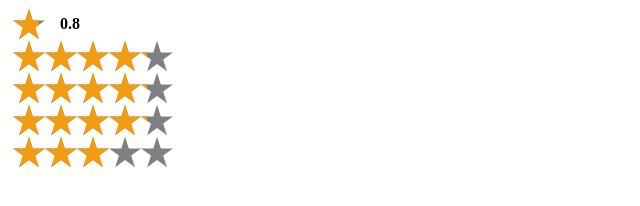
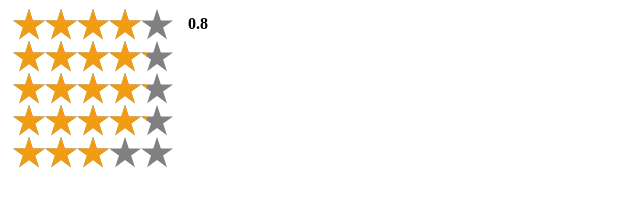
Before and after one commit to prrashi/rateYo, a website: page examples/index.html in a window 1280 px wide. Shown: the whole page, without its empty margins (0-640 px from the left). Drawn offline with nearby package versions, Linux system fonts and the light colour scheme.

Commit message:
Added color gradeient rating example

```diff
--- /dev/null
+++ b/examples/color.js
@@ -0,0 +1,63 @@
+window.coolColor = {};
+
+!(function(color){
+
+  function isDefined (value) {
+
+    return value.toString() !== "undefined";
+  }
+
+  var hexRegex = /^#([0-9a-f]{2})([0-9a-f]{2})([0-9a-f]{2})$/,
+      rgbRegex = /^rgb\(([0-9]{1,3}),([0-9]{1,3}),([0-9]{1,3})\)$/;
+
+  var hexToRGB = color.hexToRGB = function (hex) {
+
+    if (!hexRegex.test(hex)) {
+
+      return null;
+    }
+
+    var hexValues = hexRegex.exec(hex),
+	r = parseInt(hexValues[1], 16),
+	g = parseInt(hexValues[2], 16),
+	b = parseInt(hexValues[3], 16);
+
+    return {r:r, g:g, b:b}
+  };
+
+  function getPick(startVal, endVal, pick) {
+
+    var newVal = (endVal - startVal)*(pick/100);
+
+    newVal = Math.round(startVal + newVal).toString(16);
+
+    if (newVal.length === 1) {
+
+	newVal = "0" + newVal;
+    }
+
+    return newVal;
+  }
+
+  function pickColor (startColor, endColor, pick) {
+
+    if (!startColor || !endColor) {
+
+      return null;
+    }
+
+    pick = isDefined(pick)? pick : 0;
+
+    startColor = hexToRGB(startColor);
+    endColor = hexToRGB(endColor);
+
+    var r = getPick(startColor.r, endColor.r, pick),
+        b = getPick(startColor.b, endColor.b, pick),
+        g = getPick(startColor.g, endColor.g, pick);
+
+    return "#" + r + g + b;
+  }
+
+  color.pickColor = pickColor;
+
+}(coolColor));
--- a/examples/index.html
+++ b/examples/index.html
@@ -23,6 +23,7 @@
     <div class="rateyo-readonly-widg"></div>
     <script type="text/javascript" src="../bower_components/jquery/dist/jquery.min.js"></script>
     <script type="text/javascript" src="../min/jquery.rateyo.min.js"></script>
+    <script type="text/javascript" src="color.js"></script>
 
     <script>
 
@@ -34,12 +35,26 @@
 
         var changeRating = function (rating) {
 
+          var options = $(this).rateYo("option"),
+              minValue = options.minValue,
+              maxValue = options.maxValue,
+              halfValue = (options.maxValue - options.minValue)/2,
+              startColor = "#c0392b",
+              endColor = "#f1c40f";
+
+          var perentageCovered = ((rating - minValue)/maxValue)*100;
+
+          var newColor = window.coolColor.pickColor(startColor,
+                                                    endColor, perentageCovered);
+
+          $(this).rateYo("option", "ratedFill", newColor);
+
           $(this).next().text(rating);
         };
 
         $("#rateYo1").rateYo({
           rating: rating,
-          numStars: 1,
+          numStars: 5,
           precision: 2,
           minValue: 0,
           maxValue: 1
```
